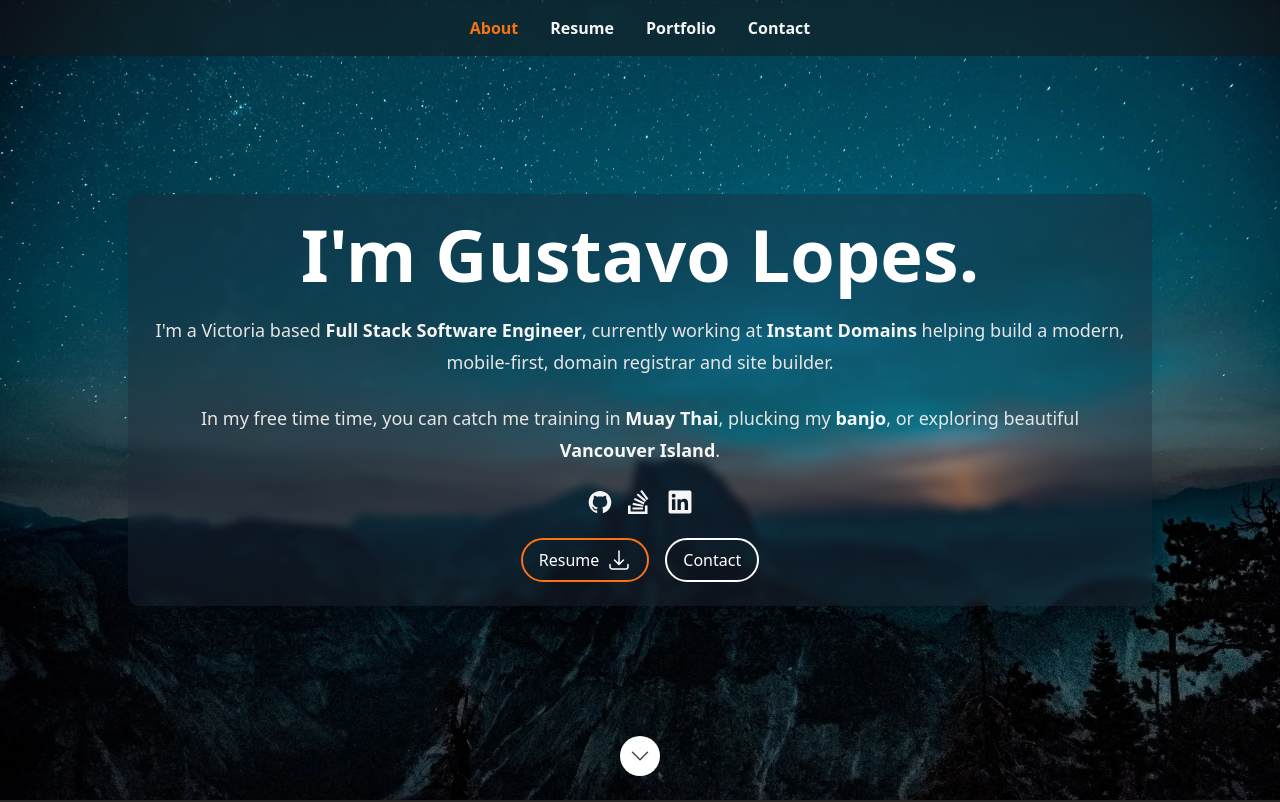
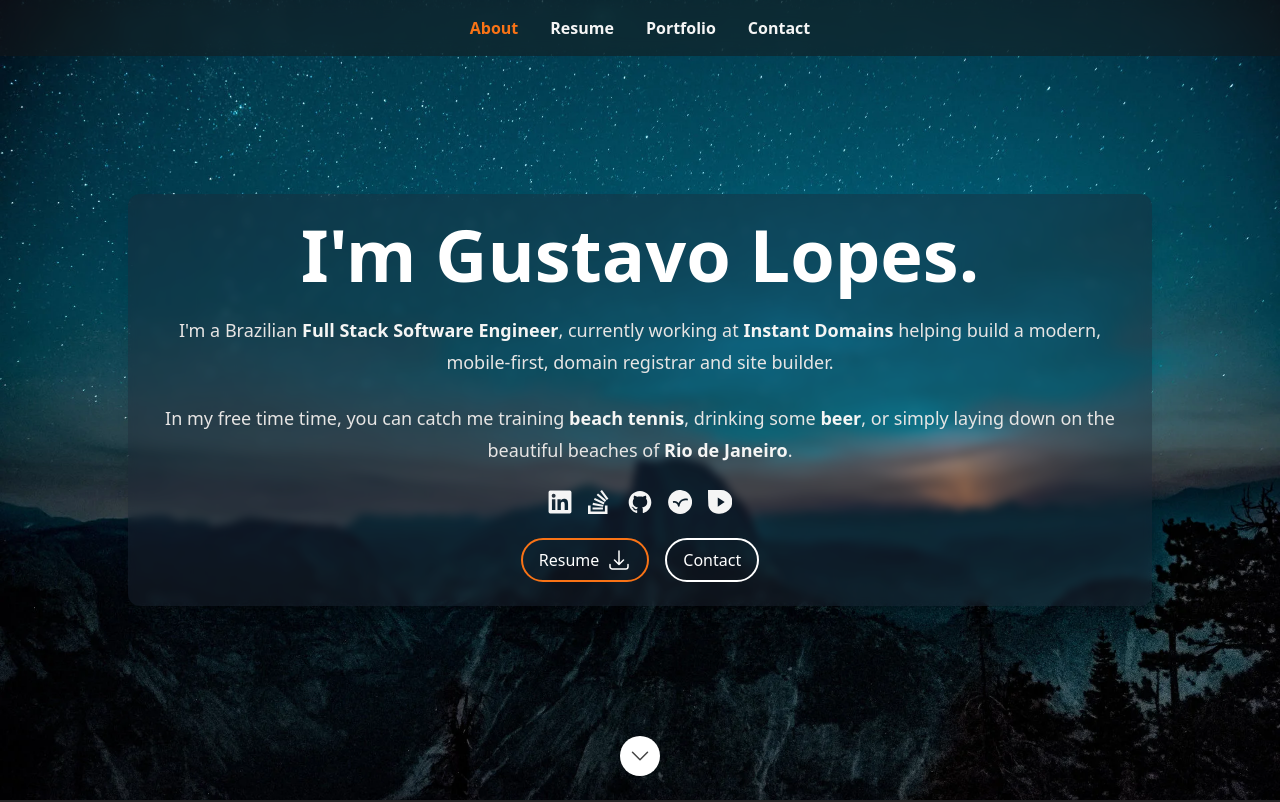
Before and after one commit to lopes-gustavo/personal-resume, a Next.js app: page / in a window 1280 px wide. Shown: the top 802 px of the page. Built offline with nearby package versions, Linux system fonts and the light colour scheme.

Commit message:
add Arc.dev and DevReady profiles

```diff
--- /dev/null
+++ b/src/components/Icon/ArcDevIcon.tsx
@@ -0,0 +1,14 @@
+import {FC, memo} from 'react';
+
+import Icon, {IconProps} from './Icon';
+
+const ArcDevIcon: FC<IconProps> = memo(props => (
+  <Icon {...props}>
+      <path
+        d="M58.625.275c-19.6 2-36.6 12.2-47.475 28.475-2.15 3.225-5.4 9.625-6.775 13.35-2.675 7.3-4.1 16.3-3.775 24.025.7 16.925 7.5 32.2 19.425 43.75 18.825 18.2 46.425 23.1 70.475 12.525 16.05-7.075 28.825-21.05 34.5-37.775 4.675-13.775 4.55-29.15-.375-42.525-1.375-3.725-4.625-10.125-6.775-13.35-6.4-9.575-14.825-17-24.975-22-6.425-3.175-12.175-5-18.925-6.025-3.85-.575-11.85-.825-15.325-.45zm38.25 44.725c4.025.375 9.525 1.575 10.225 2.25.2 .2-2.2 8.15-2.575 8.575-.125.1-1.025-.025-2.05-.325-7.775-2.175-15.225-1.5-22.35 2-10.35 5.075-16.95 14.875-18 26.8-.35 3.775-3.4 5.9-6.5 4.475-1.825-.825-2.65-2.225-2.975-4.95-.8-6.7-6.2-13.075-12.65-14.925-3.375-.975-7.575-.975-10.325 0-.55.2-1.075.35-1.2.35-.325 0-3-8.575-2.75-8.825.6-.6 5.025-1.475 8.025-1.6 6.15-.25 11.675 1.375 16.7 4.925 1.875 1.325 5.8 5.1 5.8 5.575 0 .15.475-.675 1.075-1.85 6.45-12.6 19.05-21.225 32.85-22.45 3.25-.3 3.7-.3 6.7-.025z"
+        fill="currentColor"
+      />
+  </Icon>
+));
+
+export default ArcDevIcon;
--- /dev/null
+++ b/src/components/Icon/DevReadyIcon.tsx
@@ -0,0 +1,16 @@
+import {FC, memo} from 'react';
+
+import Icon, {IconProps} from './Icon';
+
+const DevReadyIcon: FC<IconProps> = memo(props => (
+  <Icon {...props}>
+      <path
+        clipRule="evenodd"
+        d="M 0 0 C 28 -1 57 0 85 1 C 124 17 138 46 124 91 C 100 126 68 136 26 119 C 14 110 5 98 2 84 C 0 56 0 28 0 0 Z M 52 40 L 52 40 Z M 52 40 L 89 64 L 52 89 V 40 Z"
+        fill="currentColor"
+        fillRule="evenodd"
+      />
+  </Icon>
+));
+
+export default DevReadyIcon;
--- a/src/data/data.tsx
+++ b/src/data/data.tsx
@@ -8,6 +8,8 @@ import {
   SparklesIcon,
 } from '@heroicons/react/24/outline';
 
+import ArcDevIcon from '../components/Icon/ArcDevIcon';
+import DevReadyIcon from "../components/Icon/DevReadyIcon";
 import GithubIcon from '../components/Icon/GithubIcon';
 import LinkedInIcon from '../components/Icon/LinkedInIcon';
 import StackOverflowIcon from '../components/Icon/StackOverflowIcon';
@@ -68,14 +70,14 @@ export const heroData: Hero = {
   description: (
     <>
       <p className="prose-sm text-stone-200 sm:prose-base lg:prose-lg">
-        I'm a Victoria based <strong className="text-stone-100">Full Stack Software Engineer</strong>, currently working
+        I'm a Brazilian <strong className="text-stone-100">Full Stack Software Engineer</strong>, currently working
         at <strong className="text-stone-100">Instant Domains</strong> helping build a modern, mobile-first, domain
         registrar and site builder.
       </p>
       <p className="prose-sm text-stone-200 sm:prose-base lg:prose-lg">
-        In my free time time, you can catch me training in <strong className="text-stone-100">Muay Thai</strong>,
-        plucking my <strong className="text-stone-100">banjo</strong>, or exploring beautiful{' '}
-        <strong className="text-stone-100">Vancouver Island</strong>.
+        In my free time time, you can catch me training <strong className="text-stone-100">beach tennis</strong>,
+        drinking some <strong className="text-stone-100">beer</strong>, or simply laying down on the beautiful
+        beaches of <strong className="text-stone-100">Rio de Janeiro</strong>.
       </p>
     </>
   ),
@@ -331,7 +333,9 @@ export const contact: ContactSection = {
  * Social items
  */
 export const socialLinks: Social[] = [
+  {label: 'LinkedIn', Icon: LinkedInIcon, href: 'https://www.linkedin.com/in/gustavomlopes/'},
+  {label: 'Stack Overflow', Icon: StackOverflowIcon, href: 'https://stackoverflow.com/users/8038345/gustavo-lopes'},
   {label: 'Github', Icon: GithubIcon, href: 'https://github.com/lopes-gustavo'},
-  {label: 'Stack Overflow', Icon: StackOverflowIcon, href: 'https://stackoverflow.com/users/8038345/gustavo-lopes'},
-  {label: 'LinkedIn', Icon: LinkedInIcon, href: 'https://www.linkedin.com/in/gustavomlopes/'},
+  {label: 'Arc.dev', Icon: ArcDevIcon, href: 'https://arc.dev/@lopesgustavo'},
+  {label: 'DevReady', Icon: DevReadyIcon, href: 'https://profile.devready.io/developers/gustavo-moraes-l'},
 ];
--- a/src/data/dataDef.ts
+++ b/src/data/dataDef.ts
@@ -1,5 +1,5 @@
 import {StaticImageData} from 'next/image';
-import {FC, ForwardRefExoticComponent, SVGProps} from 'react';
+import {FC, ForwardRefExoticComponent, ReactElement, SVGProps} from "react";
 
 import {IconProps} from '../components/Icon/Icon';
 
@@ -23,7 +23,7 @@ export interface HomepageMeta {
 export interface Hero {
   imageSrc: string;
   name: string;
-  description: JSX.Element;
+  description: ReactElement;
   actions: HeroActionItem[];
 }
 
@@ -46,15 +46,6 @@ export interface About {
 export interface AboutItem {
   label: string;
   text: string;
-  Icon?: ForwardRefExoticComponent<Omit<SVGProps<SVGSVGElement>, 'ref'>>;
-}
-
-/**
- * Stat section
- */
-export interface Stat {
-  title: string;
-  value: number;
   Icon?: ForwardRefExoticComponent<Omit<SVGProps<SVGSVGElement>, 'ref'>>;
 }
 
```
